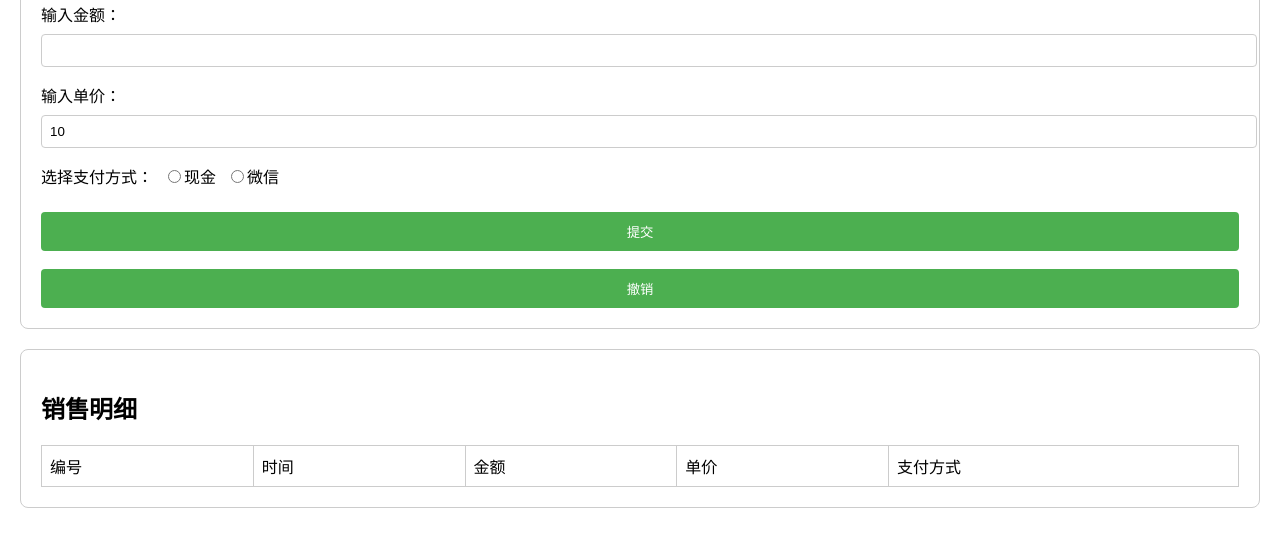
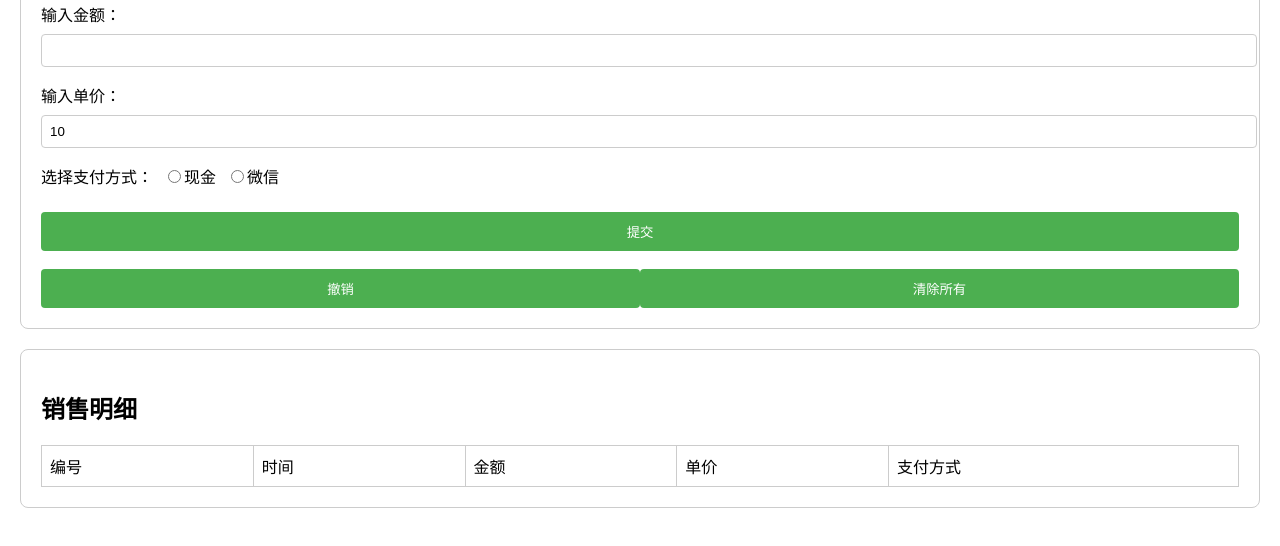
Before and after one commit to xtf0214/sell-grapes, a plain HTML site: page index.html in a window 1280 px wide. Shown: the part 180-726 px from the top of the page. Drawn offline with Linux system fonts and the light colour scheme.

Commit message:
修改了历史统计没有今日的bug

```diff
--- a/index.html
+++ b/index.html
@@ -1,5 +1,6 @@
 <!DOCTYPE html>
 <html>
+
 <head>
 	<meta charset="UTF-8">
 	<meta name="viewport" content="width=device-width, initial-scale=1.0">
@@ -17,6 +18,11 @@
 			padding: 20px;
 			border: 1px solid #ccc;
 			border-radius: 8px;
+		}
+
+		.box {
+			display: grid;
+			grid-template-columns: 1fr 1fr;
 		}
 
 		label {
@@ -96,7 +102,14 @@
 				<button type="submit">提交</button>
 			</form>
 			<br>
+			<div class="box">
+				<div>
 					<button @click="revoke">撤销</button>
+				</div>
+				<div>
+					<button @click="clearNum">清除所有</button>
+				</div>
+			</div>
 		</div>
 		<div class="container">
 			<h2>销售明细</h2>
@@ -124,4 +137,5 @@
 	</div>
 	<script src="js/main.js"></script>
 </body>
+
 </html>
--- a/js/main.js
+++ b/js/main.js
@@ -18,6 +18,7 @@ const App = {
             } else {
                 let dayList = JSON.parse(localStorage.getItem('dayList'));
                 dayList.push(today);
+                localStorage.setItem('dayList', JSON.stringify(dayList));
             }
         } else {
             const tmp = JSON.parse(localStorage.getItem(today));
@@ -48,16 +49,14 @@ const App = {
             }
         },
         revoke() {
+            alert("是否撤销上次添加？");
             if (this.salesList.length > 0) {
                 this.salesList.shift();
                 this.saveData();
             }
         },
         clearNum() {
-            this.menuItems.forEach(item => {
-                item.rest = 0;
-                item.sold = 0;
-            });
+            alert("是否清除所有？");
             this.salesList.splice(0, this.salesList.length);
             const today = new Date().toLocaleDateString();
             localStorage.removeItem(today);
```
Lines whose indentation alone changed are shown as unchanged.
